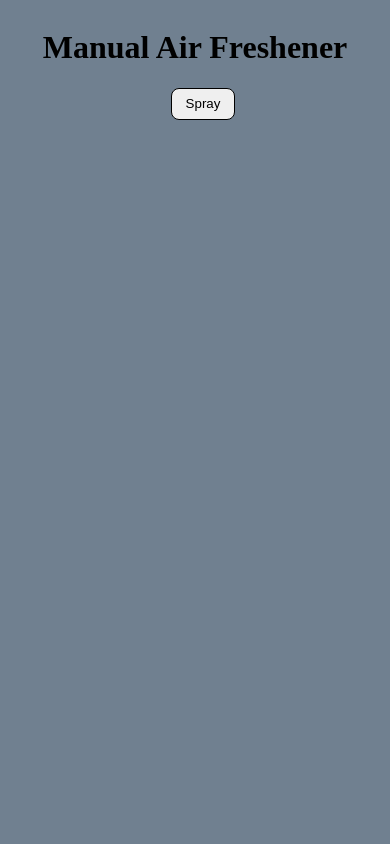
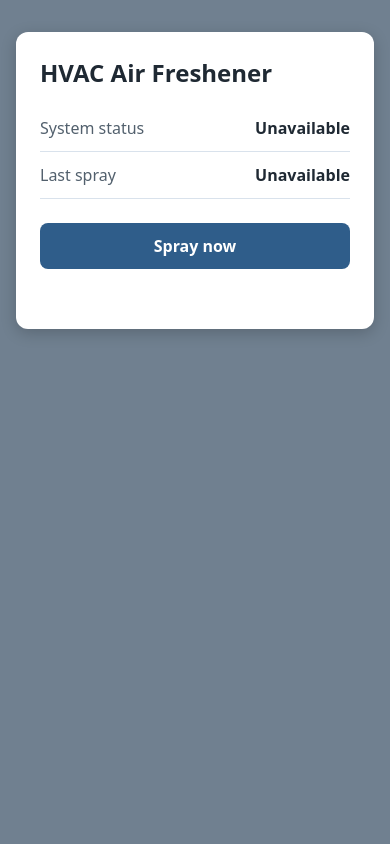
Before and after one commit to kcmodev/pi_hvac_controller, a Flask app: page / in a window 390 px wide. Run offline with Flask 3, Linux system fonts and the light colour scheme; some libraries are stand-ins or nearby versions.

Commit message:
Rebuild the control page without jQuery
The Spray button posted to /spray_air_freshener/, a route that no longer
exists, so it did nothing. The system status and last spray readouts were
commented out.

Replace jQuery 1.9 with fetch, restore both readouts, and show progress
and errors on the page, disabling the button while a spray runs. Remove
the commented-out start and stop controls, link the unused touch icon and
give the page a responsive layout.

Co-Authored-By: Claude Opus 5.5 <noreply@anthropic.com>

```diff
--- a/static/index.js
+++ b/static/index.js
@@ -1,37 +1,54 @@
-/**
- * Ajax call to run function to activate sprayer on button press.
- */
-document
-  .querySelector(".spray_air_freshener")
-  .addEventListener("click", (e) => {
-    e.preventDefault();
-    let manualActivation = true;
+const systemStatus = document.querySelector("#system-status");
+const lastSpray = document.querySelector("#last-spray");
+const sprayButton = document.querySelector("#spray-button");
+const message = document.querySelector("#message");
 
-    $.post(`/spray_air_freshener/`, { params: manualActivation }, () => {
-      console.log("Spray button clicked...");
-    });
-  });
+/** Fetches JSON, rejecting with the server's error message on a failed response. */
+async function requestJson(url, options) {
+  const response = await fetch(url, options);
+  const body = await response.json();
+  if (!response.ok) {
+    const error = new Error(body.error);
+    error.status = response.status;
+    throw error;
+  }
+  return body;
+}
 
-/**
- * Ajax call to run main event loop on button press.
- */
-// document.querySelector('.start_main_loop').addEventListener('click', (e) => {
-//     e.preventDefault()
-//     $.post('/start_main_loop',
-//       function(data) {
-//         console.log('Start button clicked...')
-//   });
-//   return false;
-// });
+function showLastSpray({ date, time }) {
+  lastSpray.textContent = `${date} at ${time}`;
+}
 
-/**
- * Ajax call to run main event loop on button press.
- */
-// document.querySelector('.stop_main_loop').addEventListener('click', (e) => {
-//   e.preventDefault()
-//   $.post('/stop_main_loop',
-//       function(data) {
-//         console.log('Stop button clicked...')
-//   });
-//   return false;
-// });
+async function loadSystemStatus() {
+  try {
+    const { status } = await requestJson("/status");
+    systemStatus.textContent = status;
+  } catch {
+    systemStatus.textContent = "Unavailable";
+  }
+}
+
+async function loadLastSpray() {
+  try {
+    showLastSpray(await requestJson("/timestamp"));
+  } catch (error) {
+    lastSpray.textContent = error.status === 404 ? "Never" : "Unavailable";
+  }
+}
+
+async function spray() {
+  sprayButton.disabled = true;
+  message.textContent = "Starting the fan, then spraying…";
+  try {
+    showLastSpray(await requestJson("/spray", { method: "POST" }));
+    message.textContent = "Done.";
+  } catch (error) {
+    message.textContent = error.message || "Could not reach the controller.";
+  } finally {
+    sprayButton.disabled = false;
+  }
+}
+
+sprayButton.addEventListener("click", spray);
+loadSystemStatus();
+loadLastSpray();
--- a/static/style.css
+++ b/static/style.css
@@ -1,23 +1,94 @@
-html {
-  background: slategray;
+:root {
+  --background: #708090;
+  --surface: #ffffff;
+  --text: #1f2933;
+  --muted: #52606d;
+  --accent: #2f5d8a;
+  --accent-hover: #264b70;
+  --border: #d9e2ec;
 }
 
-.container {
-  display: flex;
-  flex-wrap: wrap;
-  justify-content: center;
-  align-items: center;
+* {
+  box-sizing: border-box;
 }
 
-.container > button {
-  margin-bottom: 1rem;
+body {
+  display: flex;
+  justify-content: center;
+  align-items: flex-start;
+  min-height: 100vh;
+  margin: 0;
+  padding: 2rem 1rem;
+  background: var(--background);
+  color: var(--text);
+  font-family: system-ui, -apple-system, "Segoe UI", Roboto, sans-serif;
+}
+
+.panel {
+  width: 100%;
+  max-width: 24rem;
+  padding: 1.5rem;
+  border-radius: 12px;
+  background: var(--surface);
+  box-shadow: 0 4px 16px rgb(0 0 0 / 20%);
+}
+
+h1 {
+  margin: 0 0 1rem;
+  font-size: 1.5rem;
+}
+
+.readings {
+  margin: 0 0 1.5rem;
+}
+
+.readings > div {
+  display: flex;
+  justify-content: space-between;
+  gap: 1rem;
+  padding: 0.75rem 0;
+  border-bottom: 1px solid var(--border);
+}
+
+dt {
+  color: var(--muted);
+}
+
+dd {
+  margin: 0;
+  font-weight: 600;
+  text-align: right;
 }
 
 button {
-  /*background: transparent;*/
-  margin-left: 1rem;
-  height: 2rem;
-  width: 4rem;
+  width: 100%;
+  padding: 0.75rem;
+  border: none;
   border-radius: 8px;
-  border: 1px solid black;
+  background: var(--accent);
+  color: #ffffff;
+  font: inherit;
+  font-weight: 600;
+  cursor: pointer;
 }
+
+button:hover:not(:disabled) {
+  background: var(--accent-hover);
+}
+
+button:focus-visible {
+  outline: 3px solid var(--text);
+  outline-offset: 2px;
+}
+
+button:disabled {
+  opacity: 0.6;
+  cursor: progress;
+}
+
+.message {
+  min-height: 1.5em;
+  margin: 0.75rem 0 0;
+  color: var(--muted);
+  text-align: center;
+}
--- a/templates/index.html
+++ b/templates/index.html
@@ -1,40 +1,32 @@
 <!DOCTYPE html>
-<html>
+<html lang="en">
   <head>
     <meta charset="utf-8">
-    <meta http-equiv="X-UA-Compatible" content="IE=edge">
-    <title>AC Control</title>
-    <meta name="description" content="">
     <meta name="viewport" content="width=device-width, initial-scale=1">
+    <meta name="description" content="Control panel for a Raspberry Pi HVAC air freshener">
+    <title>HVAC Air Freshener</title>
+    <link rel="apple-touch-icon" href="{{ url_for('static', filename='images/apple-touch-icon.png') }}">
     <link rel="stylesheet" href="{{ url_for('static', filename='style.css') }}">
   </head>
   <body>
-    <div class="container">
-      <h1>Manual Air Freshener</h1>
-    </div>
+    <main class="panel">
+      <h1>HVAC Air Freshener</h1>
 
-{#    <div class="container">#}
-{#        <h3>System Status: </h3>#}
-{#    </div>#}
-{#    <div class="container">#}
-{#        <h3>Last Spray: {{ last_spray_time }}</h3>#}
-{#    </div>#}
+      <dl class="readings">
+        <div>
+          <dt>System status</dt>
+          <dd id="system-status">Loading…</dd>
+        </div>
+        <div>
+          <dt>Last spray</dt>
+          <dd id="last-spray">Loading…</dd>
+        </div>
+      </dl>
 
-    <div class="container">
-        <button class="spray_air_freshener">Spray</button>
-    </div>
-{#    <div class="container">#}
-{#        <h3>Start automatic spray system</h3>#}
-{#        <button class="start_main_loop" disabled>Start</button>#}
-{#    </div>#}
-{#    <div class="container">#}
-{#        <h3>Stop automatic spray system</h3>#}
-{#        <button class="stop_main_loop" disabled>Stop</button>#}
-{#    </div>#}
+      <button id="spray-button" type="button">Spray now</button>
+      <p id="message" class="message" role="status"></p>
+    </main>
 
-
-
-    <script src="//ajax.googleapis.com/ajax/libs/jquery/1.9.1/jquery.min.js" async defer></script>
-    <script src="{{ url_for('static', filename='index.js')}}" async defer></script>
+    <script src="{{ url_for('static', filename='index.js') }}" defer></script>
   </body>
 </html>
```
